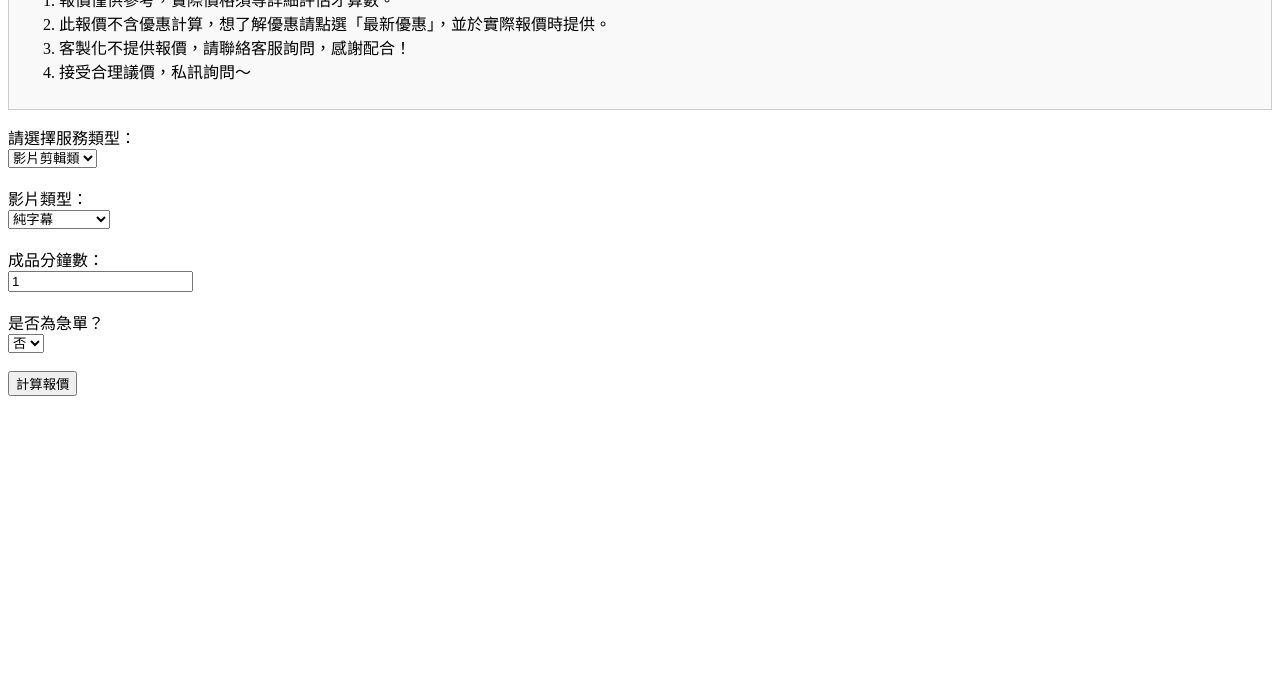
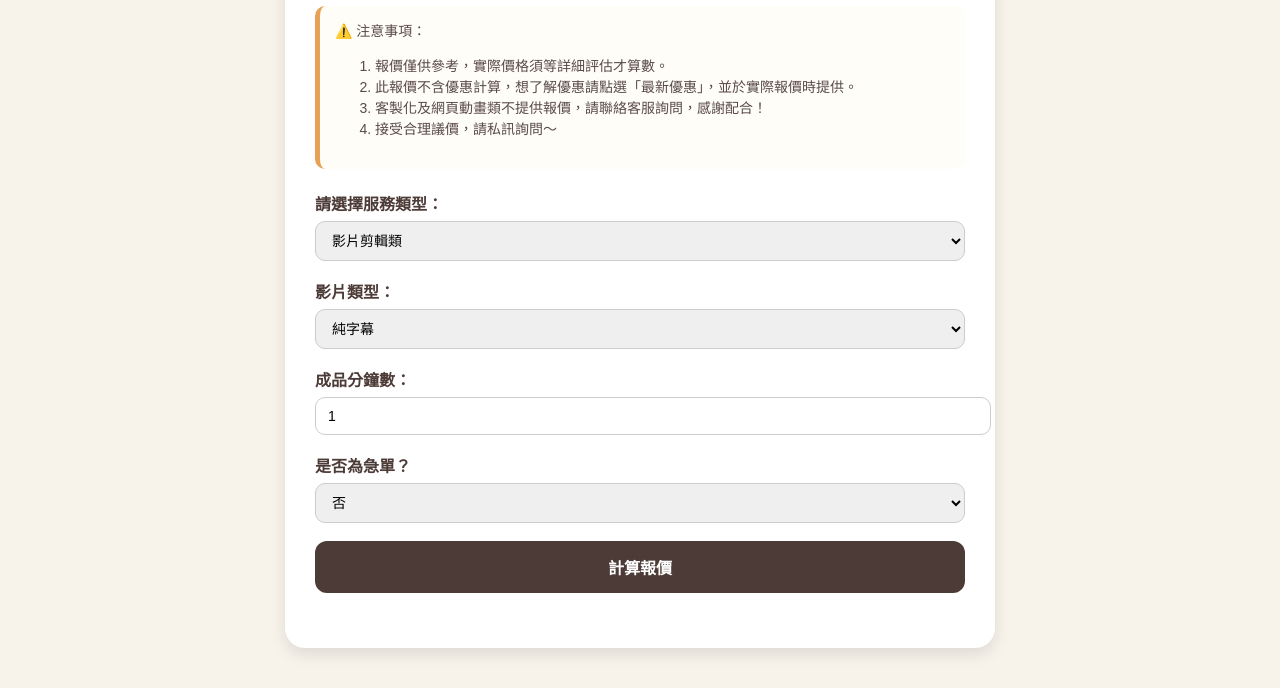
Before and after one commit to LiangSS21118/hohoworks-calculator, a plain HTML site: page index.html in a window 1280 px wide. Shown: the part 139-827 px from the top of the page. Before the commit the page ends 800 px from the top, so only its background shows below. Drawn offline with Linux system fonts and the light colour scheme.

Commit message:
Update index.html

```diff
--- a/index.html
+++ b/index.html
@@ -2,106 +2,172 @@
 <html lang="zh-Hant">
 <head>
   <meta charset="UTF-8">
-  <title>簡單報價計算器</title>
+  <title>Hoho Works 報價計算器</title>
+  <style>
+    body {
+      font-family: "Noto Sans TC", "Microsoft JhengHei", sans-serif;
+      background: #F7F3EB; /* 米白背景 */
+      margin: 0;
+      padding: 0;
+    }
+    .container {
+      max-width: 650px;
+      margin: 40px auto;
+      background: #fff;
+      padding: 30px;
+      border-radius: 20px;
+      box-shadow: 0 6px 16px rgba(0,0,0,0.1);
+    }
+    h2 {
+      text-align: center;
+      color: #4C3B36; /* 咖啡棕 */
+      margin-bottom: 20px;
+      font-weight: 700;
+      letter-spacing: 1px;
+    }
+    label {
+      font-weight: 600;
+      color: #4C3B36;
+    }
+    select, input {
+      width: 100%;
+      padding: 10px 12px;
+      margin-top: 6px;
+      margin-bottom: 18px;
+      border: 1px solid #ccc;
+      border-radius: 10px;
+      font-size: 14px;
+      transition: 0.2s;
+    }
+    select:focus, input:focus {
+      border-color: #4C3B36;
+      outline: none;
+      box-shadow: 0 0 6px rgba(76, 59, 54, 0.4);
+    }
+    button {
+      display: block;
+      width: 100%;
+      padding: 14px;
+      background: #4C3B36; /* 咖啡棕 */
+      color: white;
+      font-size: 16px;
+      font-weight: bold;
+      border: none;
+      border-radius: 12px;
+      cursor: pointer;
+      transition: 0.3s;
+    }
+    button:hover {
+      background: #3a2e2a;
+    }
+    .notice {
+      border-left: 5px solid #E6A157; /* 點綴橙色 */
+      background: #fffdf8;
+      padding: 15px;
+      border-radius: 10px;
+      margin-bottom: 22px;
+      font-size: 14px;
+      color: #5a4b47;
+      line-height: 1.5;
+    }
+    .result {
+      text-align: center;
+      font-size: 22px;
+      font-weight: bold;
+      color: #4C3B36;
+      margin-top: 25px;
+    }
+  </style>
 </head>
 <body>
-  <h2>服務報價計算器</h2>
+  <div class="container">
+    <h2>Hoho Works 報價計算器</h2>
 
     <!-- 注意事項 -->
-  <div style="border:1px solid #ccc; padding:10px; margin-bottom:15px; background:#f9f9f9;">
-    <strong>⚠️ 注意事項：</strong>
+    <div class="notice">
+      ⚠️ 注意事項：
       <ol>
         <li>報價僅供參考，實際價格須等詳細評估才算數。</li>
         <li>此報價不含優惠計算，想了解優惠請點選「最新優惠」，並於實際報價時提供。</li>
-      <li>客製化不提供報價，請聯絡客服詢問，感謝配合！</li>
-      <li>接受合理議價，私訊詢問～</li>
+        <li>客製化及網頁動畫類不提供報價，請聯絡客服詢問，感謝配合！</li>
+        <li>接受合理議價，請私訊詢問～</li>
       </ol>
     </div>
 
     <!-- 選項表單 -->
-  <label>請選擇服務類型：</label><br>
+    <label>請選擇服務類型：</label>
     <select id="category">
       <option value="video">影片剪輯類</option>
       <option value="design">設計美編類</option>
-    <option value="web">網頁動畫類</option>
     </select>
-  <br><br>
 
     <!-- 影片類 -->
     <div id="videoOptions">
-    <label>影片類型：</label><br>
+      <label>影片類型：</label>
       <select id="videoType">
         <option value="1">純字幕</option>
         <option value="2">照片剪輯影片</option>
         <option value="3">各式影片</option>
-    </select><br><br>
+      </select>
 
-    <label>成品分鐘數：</label><br>
-    <input type="number" id="minutes" value="1" min="1"><br><br>
+      <label>成品分鐘數：</label>
+      <input type="number" id="minutes" value="1" min="1">
 
       <div id="photoInput" style="display:none;">
-      <label>照片張數（大概即可）：</label><br>
-      <input type="number" id="photoCount" value="0" min="0"><br><br>
+        <label>照片張數（大概即可）：</label>
+        <input type="number" id="photoCount" value="0" min="0">
       </div>
 
       <div id="extraInput" style="display:none;">
-      <label>手繪圖張數：</label><br>
-      <input type="number" id="drawings" value="0" min="0"><br><br>
+        <label>手繪圖張數：</label>
+        <input type="number" id="drawings" value="0" min="0">
 
-      <label>是否添加創意特效？</label><br>
+        <label>是否添加創意特效？</label>
         <select id="effects">
           <option value="0">否</option>
           <option value="1">是</option>
-      </select><br><br>
+        </select>
       </div>
     </div>
 
     <!-- 設計美編類 -->
     <div id="designOptions" style="display:none;">
-    <label>美編類型：</label><br>
+      <label>美編類型：</label>
       <select id="designType">
         <option value="basic">一般美編（海報/傳單/客製化設計）</option>
         <option value="slides">簡報/學習歷程/DM/社群模組貼文</option>
-    </select><br><br>
+      </select>
 
       <div id="designPages" style="display:none;">
-      <label>頁數：</label><br>
-      <input type="number" id="pages" value="10" min="1"><br><br>
+        <label>頁數：</label>
+        <input type="number" id="pages" value="10" min="1">
       </div>
 
       <div id="copywritingOption" style="display:none;">
-      <label>是否加購文案協助與文字優化？</label><br>
+        <label>是否加購文案協助與文字優化？</label>
         <select id="copywriting">
           <option value="0">否</option>
           <option value="1">是（+30%）</option>
-      </select><br><br>
+        </select>
       </div>
     </div>
 
-  <!-- 網頁動畫類 -->
-  <div id="webOptions" style="display:none;">
-    <label>網頁動畫類型：</label><br>
-    <select id="webType">
-      <option value="simple">簡單動畫網頁</option>
-      <option value="interactive">互動型動畫網頁</option>
-    </select><br><br>
-  </div>
-
     <!-- 急單選項 -->
-  <label>是否為急單？</label><br>
+    <label>是否為急單？</label>
     <select id="urgent">
       <option value="0">否</option>
       <option value="1">是</option>
-  </select><br><br>
+    </select>
 
     <button onclick="calc()">計算報價</button>
-  <h3 id="result"></h3>
+
+    <div id="result" class="result"></div>
+  </div>
 
 <script>
 const categorySelect = document.getElementById("category");
 const videoOptions = document.getElementById("videoOptions");
 const designOptions = document.getElementById("designOptions");
-const webOptions = document.getElementById("webOptions");
 const designPages = document.getElementById("designPages");
 const copywritingOption = document.getElementById("copywritingOption");
 
@@ -113,7 +179,6 @@ const extraInput = document.getElementById("extraInput");
 categorySelect.addEventListener("change", function(){
   videoOptions.style.display = (this.value === "video") ? "block" : "none";
   designOptions.style.display = (this.value === "design") ? "block" : "none";
-  webOptions.style.display = (this.value === "web") ? "block" : "none";
 });
 
 // 影片類子選項
@@ -127,7 +192,7 @@ videoType.addEventListener("change", function(){
 document.getElementById("designType").addEventListener("change", function(){
   const val = this.value;
   designPages.style.display = (val === "slides") ? "block" : "none";
-  copywritingOption.style.display = (val === "slides") ? "block" : "none"; // 只在 slides 顯示文案加購
+  copywritingOption.style.display = (val === "slides") ? "block" : "none";
 });
 
 // 計算報價
@@ -178,15 +243,6 @@ function calc(){
     }
   }
 
-  if(category === "web"){
-    const webType = document.getElementById("webType").value;
-    if(webType === "simple"){
-      money = 500;
-    } else if(webType === "interactive"){
-      money = 300;
-    }
-  }
-
   // 急單加價
   if(urgent){
     let extraRate = Math.ceil(money / 1000) * 0.1;
```
Lines whose indentation alone changed are shown as unchanged.
